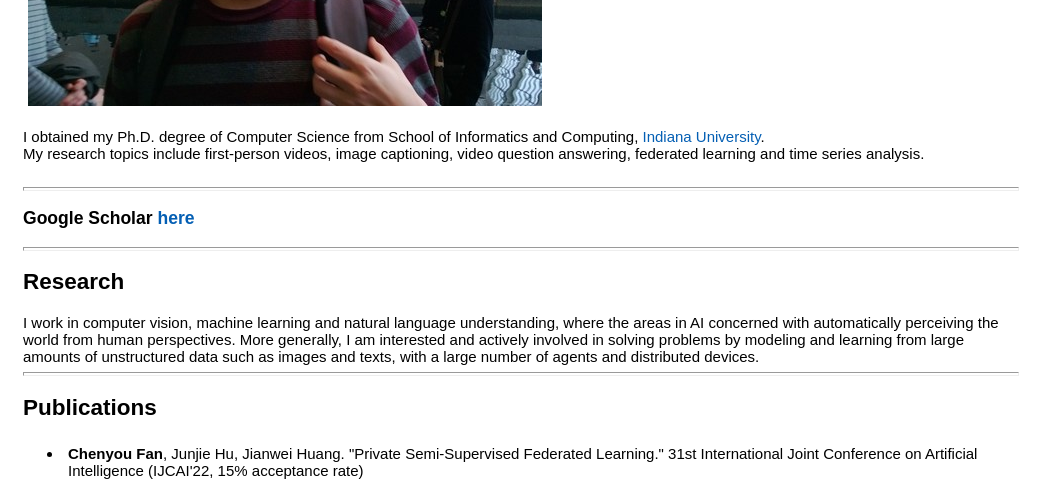
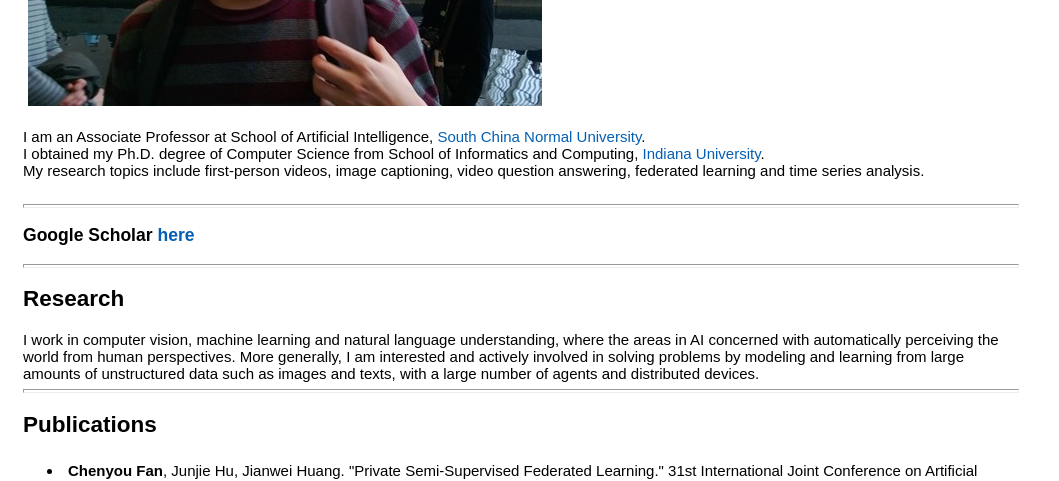
Before and after one commit to fanchenyou/homepage, a plain HTML site: page index.html in a window 1280 px wide. Shown: the part 259-740 px from the top of the page, without its empty margins (0-1059 px from the left). Drawn offline with Linux system fonts and the light colour scheme.

Commit message:
add SCNU profile

```diff
--- a/index.html
+++ b/index.html
@@ -64,6 +64,7 @@
 </tbody></table><br>
 
 <!-- I am now a computer vision engineer at AI&BD team of JD.com USA. <br> -->
+I am an Associate Professor at School of Artificial Intelligence, <a href="https://www.scnu.edu.cn" target="_blank">South China Normal University</a>. <br>
 I obtained my Ph.D. degree of Computer Science from School of Informatics and Computing, <a href="http://www.iub.edu/" target="_blank">Indiana University</a>. <br>
 <!-- My research interests include Computer Vision, Machine Learning, Natural Language Processing and Federated Learning.  <br> -->
 <!-- My research topics include predicting robotics motion, recognizing first-person videos, and captioning first-person images with deep learning methods. <br> -->
```
